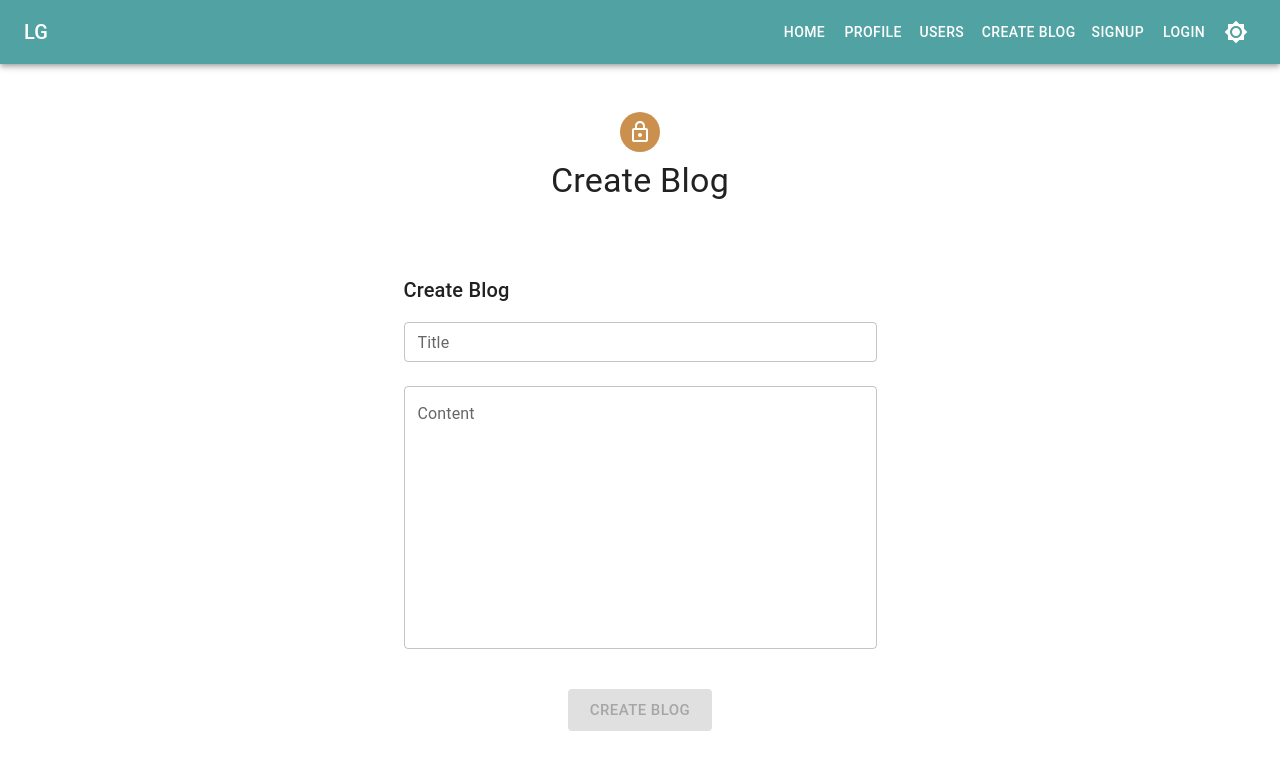
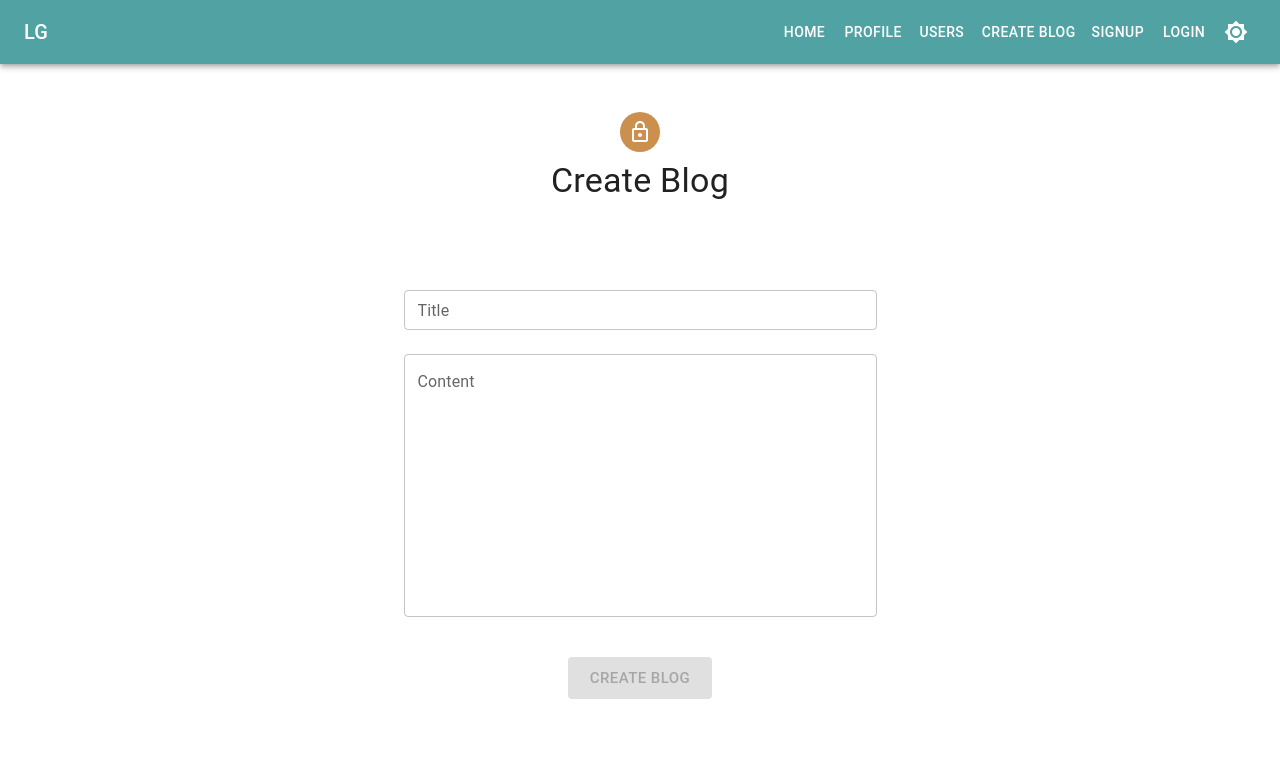
Before and after one commit to ratrateroo/Web-Log-GraphQL-Material-UI, a React (Create React App) app in the folder client/: page /createblog in a window 1280 px wide. Shown: the top 770 px of the page. Built offline with nearby package versions, Linux system fonts and the light colour scheme; what apollo-upload-client would draw is missing.

Commit message:
updated create blog page

```diff
--- a/client/src/blog/components/CreateBlogForm.js
+++ b/client/src/blog/components/CreateBlogForm.js
@@ -99,26 +99,18 @@ const CreateBlogForm = () => {
 					</Typography>
 					{data ? (
 						<Typography component="h6" variant="h6" color="secondary">
-							{data ? 'Sign up successful!' : '\u00A0'}
+							{data ? 'Blog creation successful!' : '\u00A0'}
 						</Typography>
 					) : (
 						<Typography component="h6" variant="h6" color="secondary">
-							{error
-								? error.message === 'Username exists already.' ||
-								  error.message === 'Email already taken.'
-									? error.message
-									: 'Something went wrong, please try again.'
-								: '\u00A0'}
+							{error ? 'Something went wrong, please try again.' : '\u00A0'}
 						</Typography>
 					)}
 
 					<Box component="form" onSubmit={createBlogHandler} sx={{ mt: 5 }}>
 						<Box sx={{ flexGrow: 1 }}>
-							<Grid container spacing={5}>
-								<Grid item xs={12}>
-									<Typography component="h6" variant="h6">
-										Create Blog
-									</Typography>
+							<Grid container>
+								<Grid item>
 									<Input
 										type="text"
 										id="title"
@@ -166,7 +158,7 @@ const CreateBlogForm = () => {
 											<Button
 												type="submit"
 												variant="contained"
-												sx={{}}
+												sx={{ marginBottom: '1rem' }}
 												size="large"
 												disabled={!formState.isValid}
 												onClick={createBlogHandler}>
```
